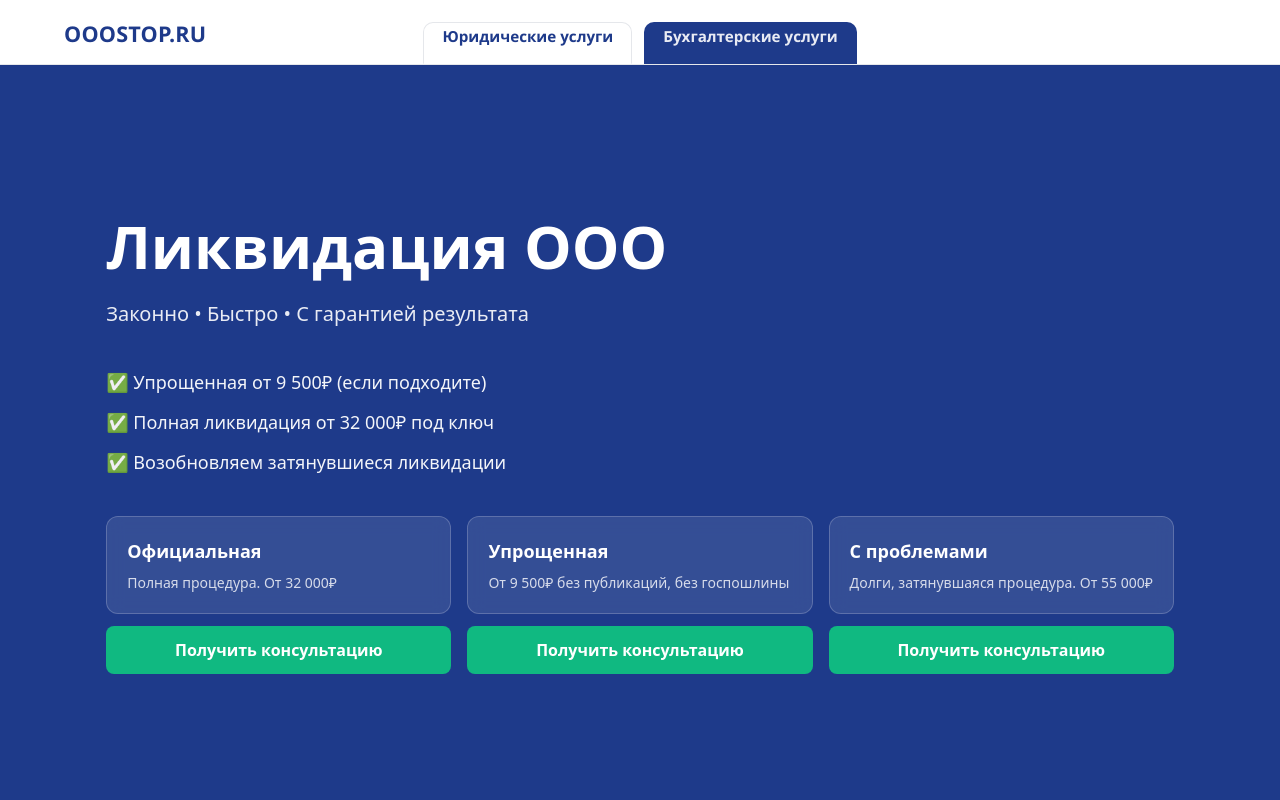
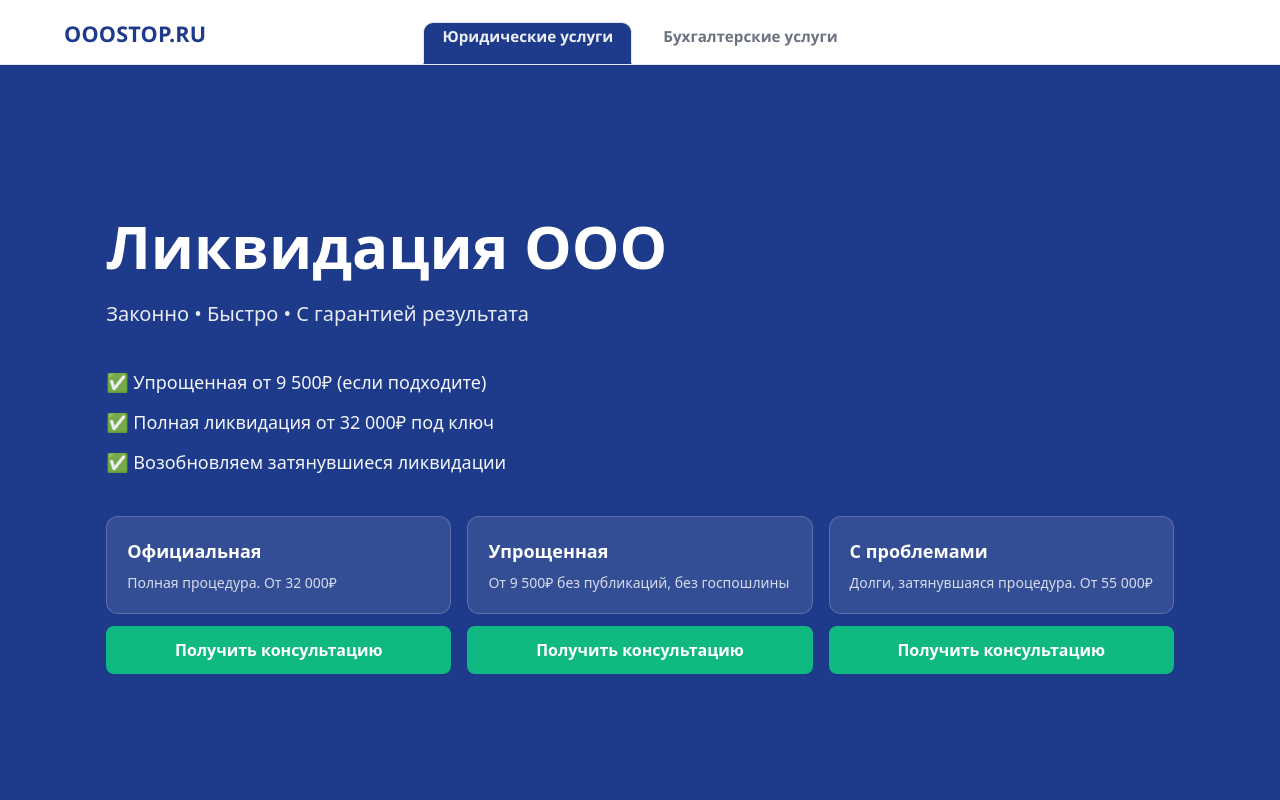
Before and after one commit to G-d-van/jurix-landing, a website: page index.html in a window 1280 px wide. Shown: the top 800 px of the page. Drawn offline with Linux system fonts and the light colour scheme.

Commit message:
fix: active tab matches section color
Co-authored-by: Cursor <cursoragent@cursor.com>

```diff
--- a/site-chrome.css
+++ b/site-chrome.css
@@ -61,8 +61,8 @@
   text-decoration: none;
   font-size: 0.95rem;
   font-weight: 600;
-  color: rgba(255, 255, 255, 0.9);
-  background: var(--chrome-primary);
+  color: var(--chrome-muted);
+  background: #fff;
   border: 1px solid transparent;
   white-space: nowrap;
   border-bottom: 1px solid transparent;
@@ -70,15 +70,15 @@
 }
 
 .section-switch a:hover {
-  color: #fff;
-  background: rgba(30, 58, 138, 0.92);
+  color: var(--chrome-primary);
+  background: #f8fafc;
 }
 
 .section-switch a.is-active {
-  color: var(--chrome-primary);
-  background: #fff;
+  color: rgba(255, 255, 255, 0.92);
+  background: var(--chrome-primary);
   border-color: var(--chrome-line);
-  border-bottom: 1px solid #fff;
+  border-bottom: 1px solid var(--chrome-primary);
   z-index: 1;
 }
 
```
